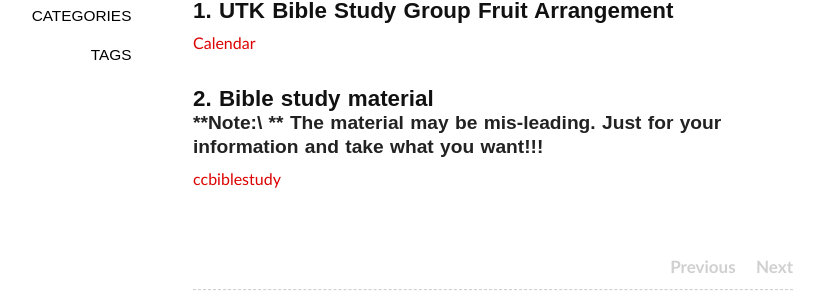
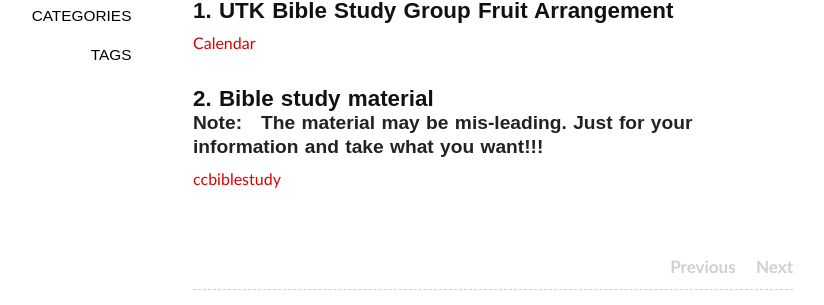
Before and after one commit to sjsprecious/sjsprecious.github.io, a Jekyll site: the page built from _posts/2014-01-15-Google-calendar.md, in a window 1280 px wide. Shown: the part 152-457 px from the top of the page, without its empty margins (147-971 px from the left). Built offline with Jekyll 4.4.1, drawn with Linux system fonts in a browser that asks for light colours; some web fonts are replaced; comment, search, counter and statistics services are not loaded; some of the changed lines change nothing that is shown.

Commit message:
add space 3

```diff
--- a/_posts/2014-01-15-Google-calendar.md
+++ b/_posts/2014-01-15-Google-calendar.md
@@ -19,6 +19,6 @@
 
 ## 2. Bible study material
 
-### **Note:\ ** The material may be mis-leading. Just for your information and take what you want!!!
+### **Note:** &nbsp;&nbsp;The material may be mis-leading. Just for your information and take what you want!!!
 
 [ccbiblestudy](http://www.ccbiblestudy.org/index-T.htm)
```
